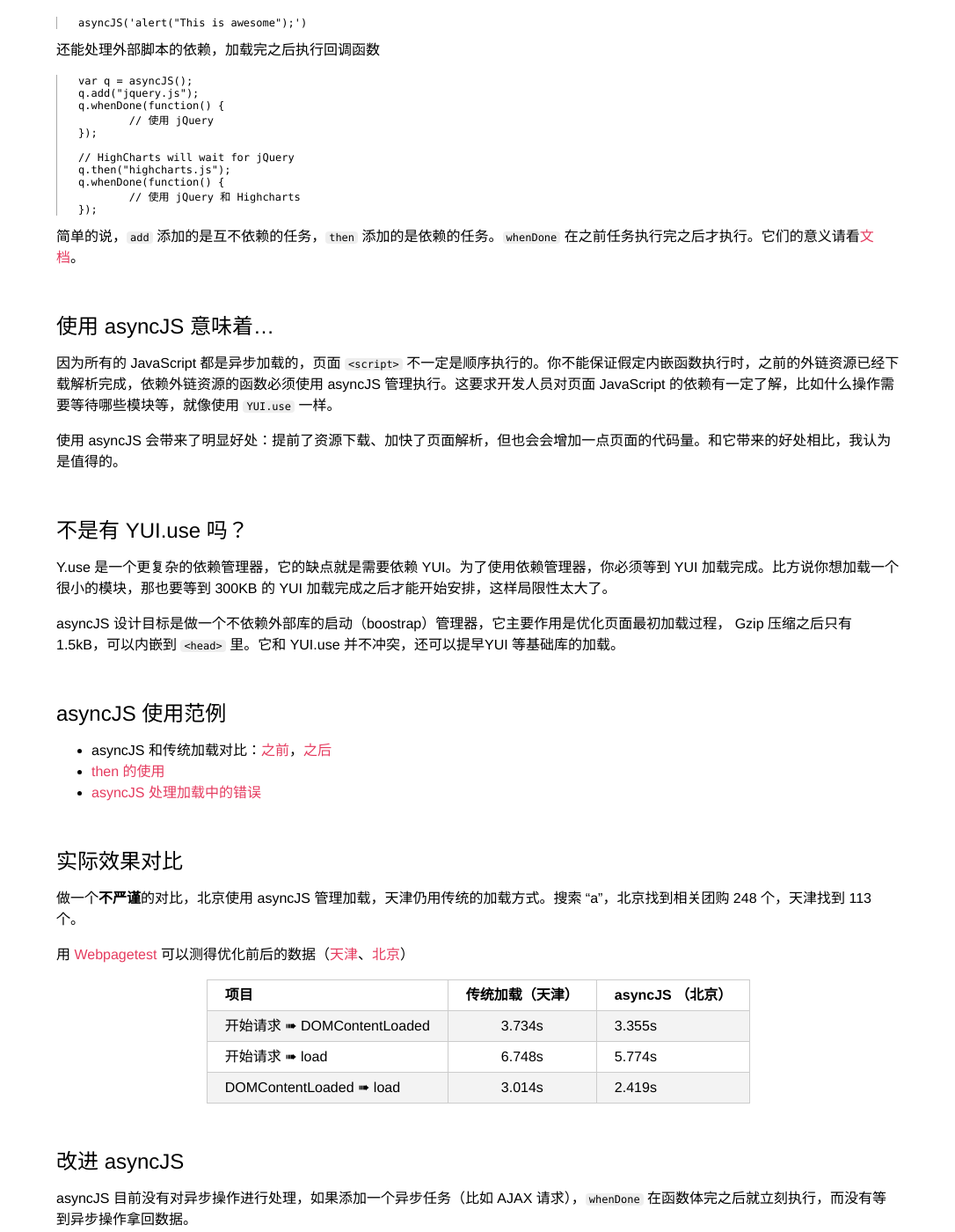
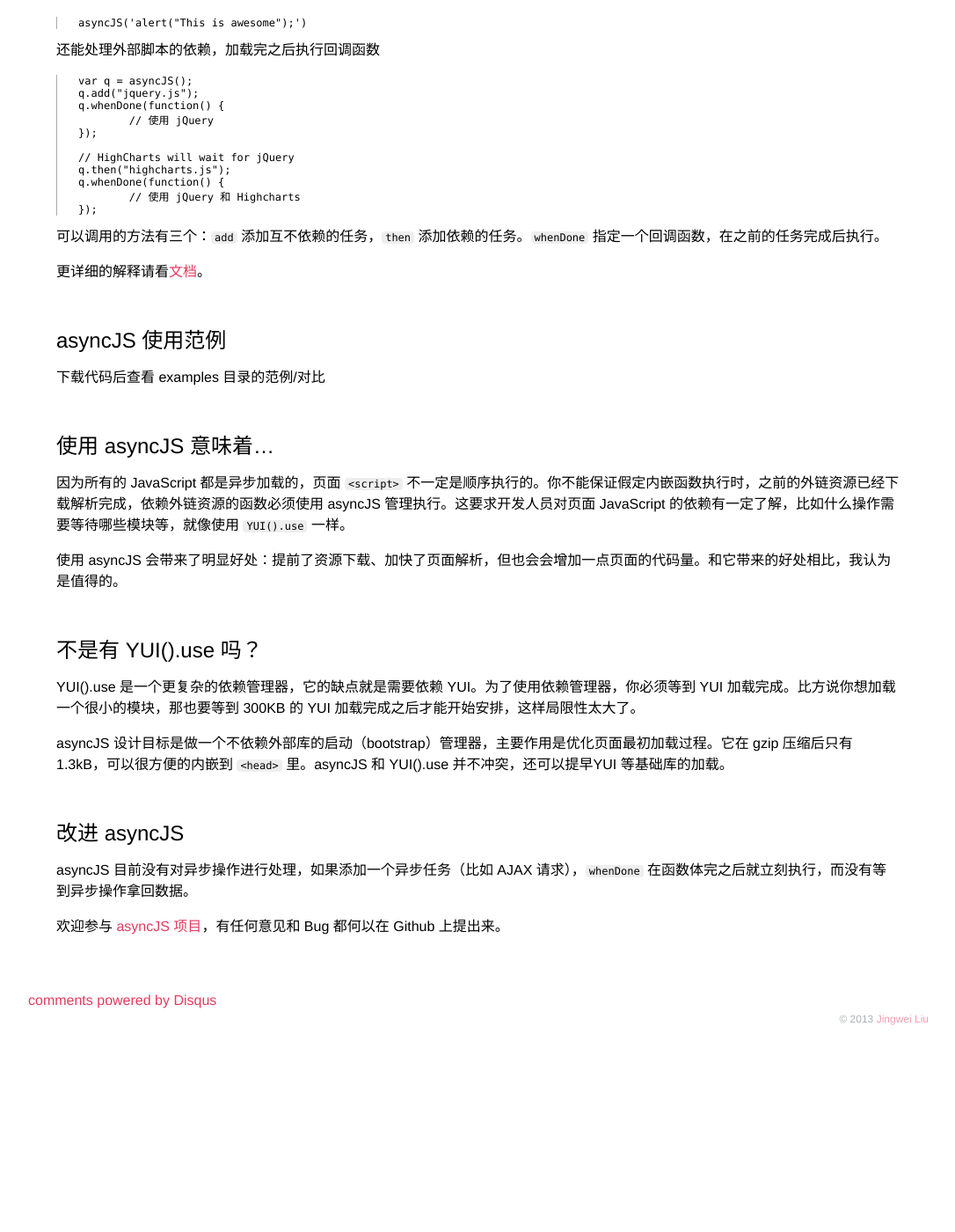
Before and after one commit to th507/blog, a Jekyll site: the page built from _posts/2013-10-20-asyncjs.md, in a window 1280 px wide and 1400 px high, scrolled down 2737 px. Shown: the whole window at 88% size, without its empty margins (96-1182 px from the left). Built offline with Jekyll 4.4.1, drawn with Linux system fonts in a browser that asks for light colours; Markdown is read by kramdown in place of the engine named in the settings; after the commit the page ends 3914 px from its top, so only the background shows below that; some of the changed text lies outside the part shown.

Commit message:
remove company info

`````diff
--- a/_posts/2013-10-20-asyncjs.md
+++ b/_posts/2013-10-20-asyncjs.md
@@ -11,7 +11,7 @@ tags: javascript, loader
 
 <!-- more -->
 
-我们现在的页面也类似这样的结构，文件头是外链的 CSS 文件，首屏加载不到十张左右的图片，文件末尾加载 YUI，在 YUI 加载之后有一些内嵌的 JavaScript 完成页面的异步加载。只不过过各项资源的延迟没有例子中那么夸张罢了。
+美团网现在的页面也类似这样的结构，文件头是外链的 CSS 文件，首屏加载不到十张左右的图片，文件末尾加载 YUI，在 YUI 加载之后有一些内嵌的 JavaScript 完成页面的异步加载。只不过过各项资源的延迟没有例子中那么夸张罢了。
 
 ![](/assets/asyncjs/before.png)
 
@@ -114,59 +114,27 @@ q.whenDone(function() {
 });
 ````
 
-简单的说，`add` 添加的是互不依赖的任务，`then` 添加的是依赖的任务。`whenDone` 在之前任务执行完之后才执行。它们的意义请看[文档](http://github.com/th507/asyncjs)。
+可以调用的方法有三个：`add` 添加互不依赖的任务，`then` 添加依赖的任务。`whenDone` 指定一个回调函数，在之前的任务完成后执行。
+
+更详细的解释请看[文档](http://github.com/th507/asyncjs)。
+
+## asyncJS 使用范例
+
+下载代码后查看 examples 目录的范例/对比
 
 ## 使用 asyncJS 意味着...
-因为所有的 JavaScript 都是异步加载的，页面 `<script>` 不一定是顺序执行的。你不能保证假定内嵌函数执行时，之前的外链资源已经下载解析完成，依赖外链资源的函数必须使用 asyncJS 管理执行。这要求开发人员对页面 JavaScript 的依赖有一定了解，比如什么操作需要等待哪些模块等，就像使用 `YUI.use` 一样。
+
+因为所有的 JavaScript 都是异步加载的，页面 `<script>` 不一定是顺序执行的。你不能保证假定内嵌函数执行时，之前的外链资源已经下载解析完成，依赖外链资源的函数必须使用 asyncJS 管理执行。这要求开发人员对页面 JavaScript 的依赖有一定了解，比如什么操作需要等待哪些模块等，就像使用 `YUI().use` 一样。
 
 使用 asyncJS 会带来了明显好处：提前了资源下载、加快了页面解析，但也会会增加一点页面的代码量。和它带来的好处相比，我认为是值得的。
 
-## 不是有 YUI.use 吗？
-Y.use 是一个更复杂的依赖管理器，它的缺点就是需要依赖 YUI。为了使用依赖管理器，你必须等到 YUI 加载完成。比方说你想加载一个很小的模块，那也要等到 300KB 的 YUI 加载完成之后才能开始安排，这样局限性太大了。
+## 不是有 YUI().use 吗？
+YUI().use 是一个更复杂的依赖管理器，它的缺点就是需要依赖 YUI。为了使用依赖管理器，你必须等到 YUI 加载完成。比方说你想加载一个很小的模块，那也要等到 300KB 的 YUI 加载完成之后才能开始安排，这样局限性太大了。
 
-asyncJS 设计目标是做一个不依赖外部库的启动（boostrap）管理器，它主要作用是优化页面最初加载过程， Gzip 压缩之后只有 1.5kB，可以内嵌到 `<head>` 里。它和 YUI.use 并不冲突，还可以提早YUI 等基础库的加载。
-
-## asyncJS 使用范例
-* asyncJS 和传统加载对比：[之前](http://attic.johnmt.dev.sankuai.com/asyncjs/examples/external-normal.html)，[之后](http://attic.johnmt.dev.sankuai.com/asyncjs/examples/external-better.html)
-* [then 的使用](http://attic.johnmt.dev.sankuai.com/asyncjs/examples/then.html)
-* [asyncJS 处理加载中的错误](http://attic.johnmt.dev.sankuai.com/asyncjs/examples/error-handling.html)
-
-## 实际效果对比
-做一个**不严谨**的对比，北京使用 asyncJS 管理加载，天津仍用传统的加载方式。搜索 “a”，北京找到相关团购 248 个，天津找到 113 个。
-
-用 [Webpagetest](http://www.webpagetest.org) 可以测得优化前后的数据（[天津](http://www.webpagetest.org/result/131015_MP_J1E/1/details/)、[北京](http://www.webpagetest.org/result/131015_AM_J0B/1/details/)）
-
-
-<table>
-<thead>
-<tr>
-<th>项目                          </th>
-<th align="center">   传统加载（天津）   </th>
-<th>   asyncJS （北京）</th>
-</tr>
-</thead>
-<tbody>
-<tr>
-<td>开始请求 ➠ DOMContentLoaded   </td>
-<td align="center">   3.734s  </td>
-<td>   3.355s</td>
-</tr>
-<tr>
-<td>开始请求 ➠ load               </td>
-<td align="center">   6.748s  </td>
-<td>   5.774s</td>
-</tr>
-<tr>
-<td>DOMContentLoaded ➠ load       </td>
-<td align="center">   3.014s  </td>
-<td>   2.419s</td>
-</tr>
-</tbody>
-</table>
-
+asyncJS 设计目标是做一个不依赖外部库的启动（bootstrap）管理器，主要作用是优化页面最初加载过程。它在 gzip 压缩后只有 1.3kB，可以很方便的内嵌到 `<head>` 里。asyncJS 和 YUI().use 并不冲突，还可以提早YUI 等基础库的加载。
 
 ## 改进 asyncJS
 
 asyncJS 目前没有对异步操作进行处理，如果添加一个异步任务（比如 AJAX 请求），`whenDone` 在函数体完之后就立刻执行，而没有等到异步操作拿回数据。
 
-欢迎大家参与 [asyncJS 项目](http://github.com/th507/asyncjs)，有任何意见和 Bug 都何以给我提。
+欢迎参与 [asyncJS 项目](http://github.com/th507/asyncjs)，有任何意见和 Bug 都何以在 Github 上提出来。
`````
Also changed, not shown: other parts of _posts/2013-10-20-asyncjs.md (+1 -1 lines).
